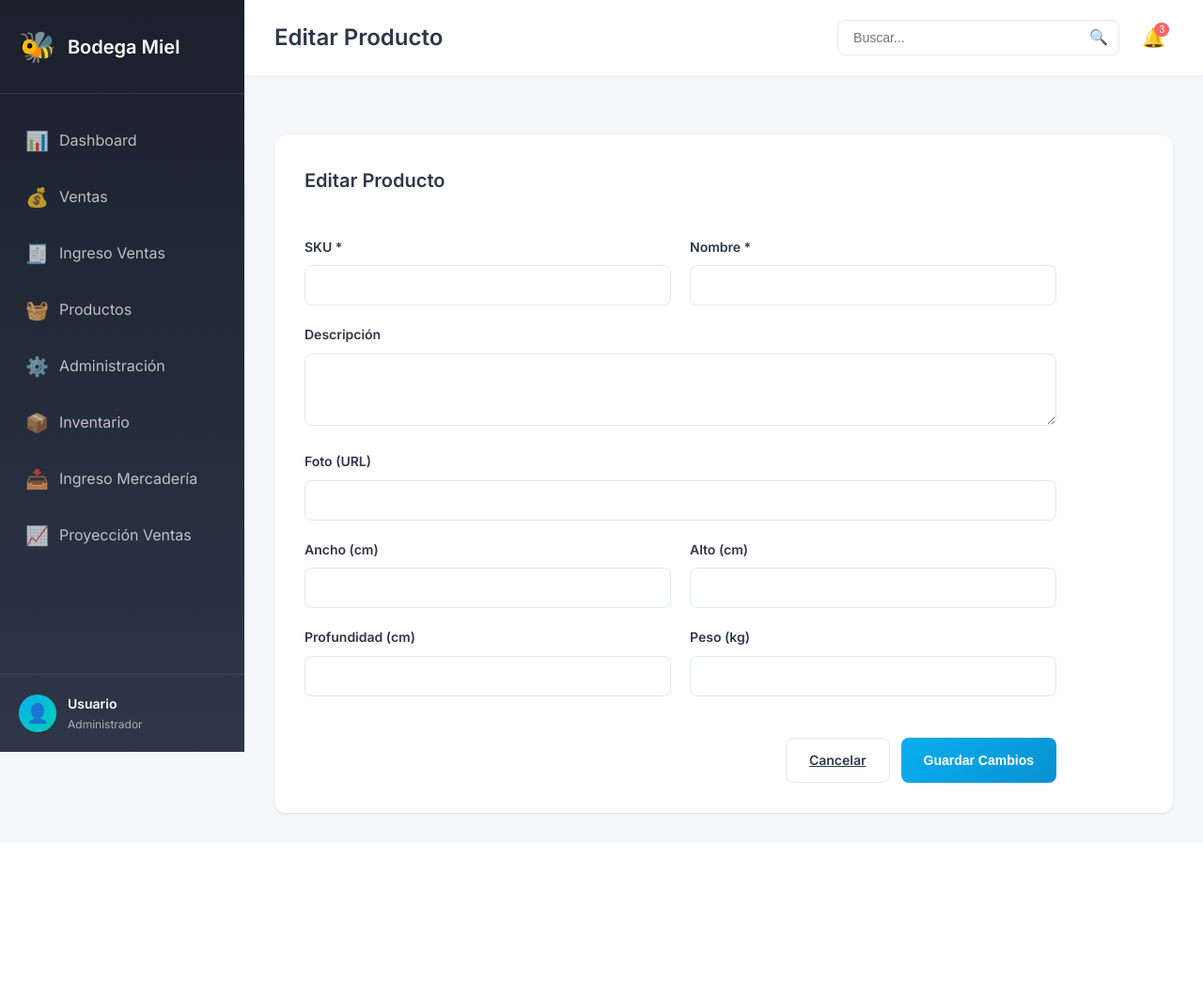
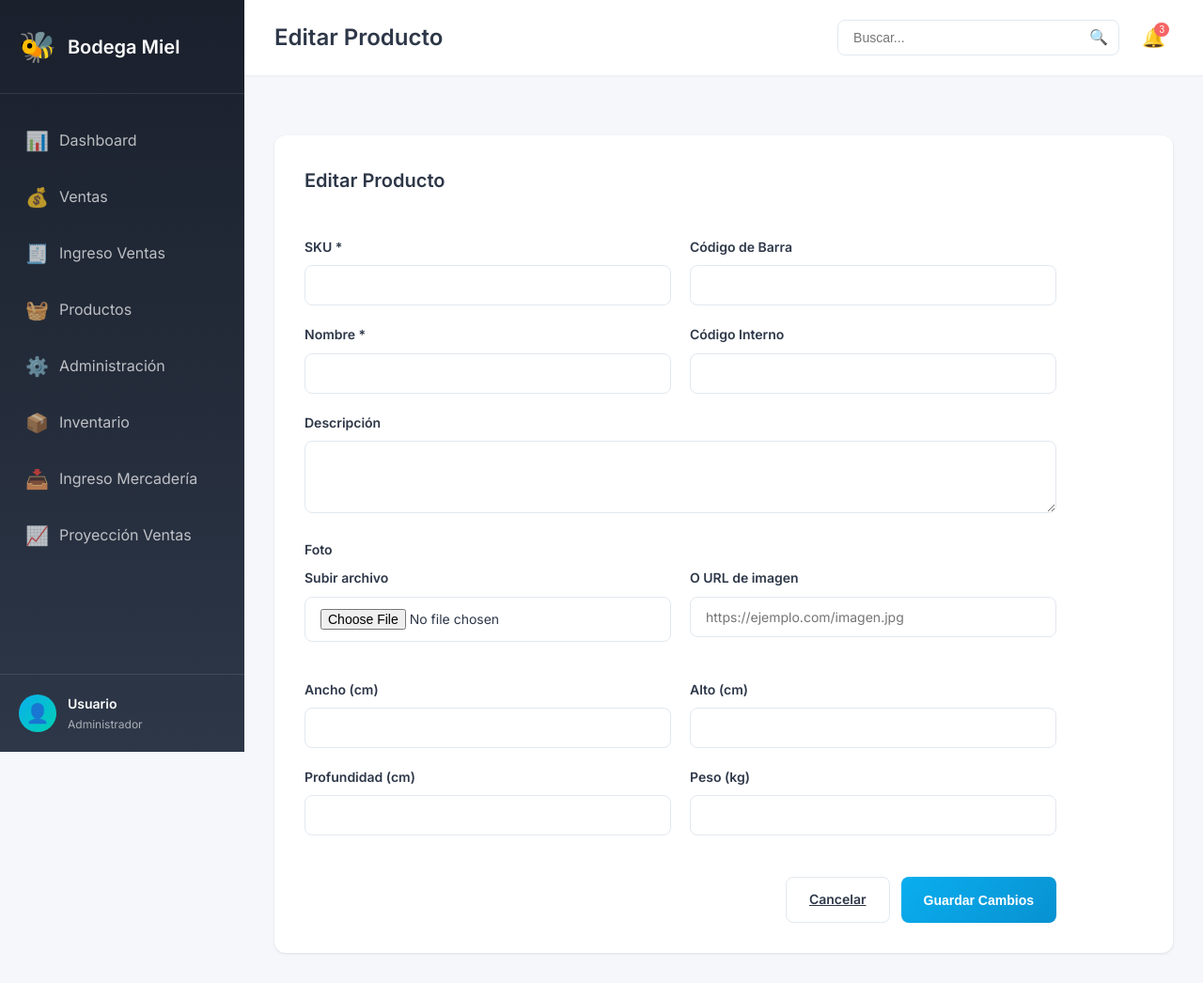
Before and after one commit to cplazaibarra/sistema-facturacion, a Flask app: page /productos/1/editar in a window 1280 px wide. Shown: the whole page at 94% size. Before the commit the page ends 868 px from the top, so only its background shows below. Run offline with Flask 3, Linux system fonts and the light colour scheme; data that the repository does not hold is empty.

Commit message:
Agregar campos de código de barra, código interno y carga de fotos a productos

```diff
--- a/app.py
+++ b/app.py
@@ -1,6 +1,8 @@
 from flask import Flask, render_template, jsonify, request, redirect, url_for
 from datetime import datetime
 import json
+import os
+from werkzeug.utils import secure_filename
 from db import (
     init_db,
     get_page_data,
@@ -35,6 +37,11 @@ app = Flask(__name__)
 
 # Configuración
 app.config['SECRET_KEY'] = 'tu-clave-secreta-aqui'
+app.config['UPLOAD_FOLDER'] = 'static/uploads'
+app.config['MAX_CONTENT_LENGTH'] = 16 * 1024 * 1024  # 16MB max file size
+
+# Crear carpeta de uploads si no existe
+os.makedirs(app.config['UPLOAD_FOLDER'], exist_ok=True)
 
 # Agregar filtro custom para convertir JSON
 @app.template_filter('from_json')
@@ -44,6 +51,20 @@ def from_json_filter(value):
     return value
 
 init_db()
+
+
+def handle_photo_upload(product_id):
+    """Maneja la subida de foto de producto. Retorna la ruta de la foto o None"""
+    if 'photo_file' in request.files:
+        file = request.files['photo_file']
+        if file and file.filename:
+            # Generar nombre seguro del archivo
+            filename = secure_filename(f"product_{product_id}_{int(datetime.utcnow().timestamp())}.jpg")
+            filepath = os.path.join(app.config['UPLOAD_FOLDER'], filename)
+            file.save(filepath)
+            return f"/uploads/{filename}"
+    return None
+
 
 @app.route('/')
 @app.route('/dashboard')
@@ -250,6 +271,8 @@ def productos():
             "sku": request.form.get('sku', '').strip(),
             "name": request.form.get('name', '').strip(),
             "description": request.form.get('description', '').strip(),
+            "barcode": request.form.get('barcode', '').strip(),
+            "internal_code": request.form.get('internal_code', '').strip(),
             "photo_url": request.form.get('photo_url', '').strip(),
             "width_cm": request.form.get('width_cm') or None,
             "height_cm": request.form.get('height_cm') or None,
@@ -260,6 +283,7 @@ def productos():
 
         if product["sku"] and product["name"]:
             insert_product(product)
+            # TODO: Manejar upload de foto después de insertar
 
         return redirect(url_for('productos'))
 
@@ -275,12 +299,20 @@ def editar_producto(product_id):
             "sku": request.form.get('sku', '').strip(),
             "name": request.form.get('name', '').strip(),
             "description": request.form.get('description', '').strip(),
+            "barcode": request.form.get('barcode', '').strip(),
+            "internal_code": request.form.get('internal_code', '').strip(),
             "photo_url": request.form.get('photo_url', '').strip(),
             "width_cm": request.form.get('width_cm') or None,
             "height_cm": request.form.get('height_cm') or None,
             "depth_cm": request.form.get('depth_cm') or None,
             "weight_kg": request.form.get('weight_kg') or None,
         }
+
+        # Manejar subida de foto
+        if 'photo_file' in request.files and request.files['photo_file'].filename:
+            photo_url = handle_photo_upload(product_id)
+            if photo_url:
+                product['photo_url'] = photo_url
 
         if product["sku"] and product["name"]:
             update_product(product_id, product)
--- a/db.py
+++ b/db.py
@@ -812,7 +812,7 @@ def list_products() -> list[dict]:
     with get_connection() as conn:
         rows = conn.execute(
             """
-            SELECT id, sku, name, description, photo_url,
+            SELECT id, sku, name, description, photo_url, barcode, internal_code,
                    width_cm, height_cm, depth_cm, weight_kg
             FROM products
             ORDER BY id DESC
@@ -826,15 +826,17 @@ def insert_product(product: dict) -> None:
         conn.execute(
             """
             INSERT INTO products (
-                sku, name, description, photo_url,
+                sku, name, description, photo_url, barcode, internal_code,
                 width_cm, height_cm, depth_cm, weight_kg, created_at
-            ) VALUES (?, ?, ?, ?, ?, ?, ?, ?, ?)
+            ) VALUES (?, ?, ?, ?, ?, ?, ?, ?, ?, ?, ?)
             """,
             (
                 product["sku"],
                 product["name"],
                 product.get("description"),
                 product.get("photo_url"),
+                product.get("barcode"),
+                product.get("internal_code"),
                 product.get("width_cm"),
                 product.get("height_cm"),
                 product.get("depth_cm"),
@@ -850,7 +852,7 @@ def get_product(product_id: int) -> dict:
     with get_connection() as conn:
         row = conn.execute(
             """
-            SELECT id, sku, name, description, photo_url,
+            SELECT id, sku, name, description, photo_url, barcode, internal_code,
                    width_cm, height_cm, depth_cm, weight_kg
             FROM products
             WHERE id = ?
@@ -867,6 +869,7 @@ def update_product(product_id: int, product: dict) -> None:
             """
             UPDATE products SET
                 sku = ?, name = ?, description = ?, photo_url = ?,
+                barcode = ?, internal_code = ?,
                 width_cm = ?, height_cm = ?, depth_cm = ?, weight_kg = ?
             WHERE id = ?
             """,
@@ -875,6 +878,8 @@ def update_product(product_id: int, product: dict) -> None:
                 product.get("name"),
                 product.get("description"),
                 product.get("photo_url"),
+                product.get("barcode"),
+                product.get("internal_code"),
                 product.get("width_cm"),
                 product.get("height_cm"),
                 product.get("depth_cm"),
--- a/templates/editar_producto.html
+++ b/templates/editar_producto.html
@@ -10,15 +10,26 @@
             <h3>Editar Producto</h3>
         </div>
 
-        <form class="settings-form" method="POST">
+        <form class="settings-form" method="POST" enctype="multipart/form-data">
             <div class="form-row">
                 <div class="form-group">
                     <label>SKU *</label>
                     <input type="text" name="sku" class="form-control" value="{{ product.sku }}" required>
                 </div>
                 <div class="form-group">
+                    <label>Código de Barra</label>
+                    <input type="text" name="barcode" class="form-control" value="{{ product.barcode or '' }}">
+                </div>
+            </div>
+
+            <div class="form-row">
+                <div class="form-group">
                     <label>Nombre *</label>
                     <input type="text" name="name" class="form-control" value="{{ product.name }}" required>
+                </div>
+                <div class="form-group">
+                    <label>Código Interno</label>
+                    <input type="text" name="internal_code" class="form-control" value="{{ product.internal_code or '' }}">
                 </div>
             </div>
 
@@ -28,8 +39,27 @@
             </div>
 
             <div class="form-group">
-                <label>Foto (URL)</label>
-                <input type="url" name="photo_url" class="form-control" value="{{ product.photo_url or '' }}">
+                <label>Foto</label>
+                {% if product.photo_url and product.photo_url.startswith('/uploads/') %}
+                    <div class="current-photo">
+                        <img src="{{ product.photo_url }}" alt="Foto actual" style="max-width: 150px; margin-bottom: 10px;">
+                        <p><small>Foto actual</small></p>
+                    </div>
+                {% elif product.photo_url %}
+                    <div class="current-photo">
+                        <p><small>URL: {{ product.photo_url }}</small></p>
+                    </div>
+                {% endif %}
+                <div class="form-row">
+                    <div class="form-group">
+                        <label>Subir archivo</label>
+                        <input type="file" name="photo_file" class="form-control" accept="image/*">
+                    </div>
+                    <div class="form-group">
+                        <label>O URL de imagen</label>
+                        <input type="url" name="photo_url" class="form-control" value="{{ product.photo_url or '' }}" placeholder="https://ejemplo.com/imagen.jpg">
+                    </div>
+                </div>
             </div>
 
             <div class="form-row">
```
Also changed, not shown: templates/productos.html (+27 -3 lines).
